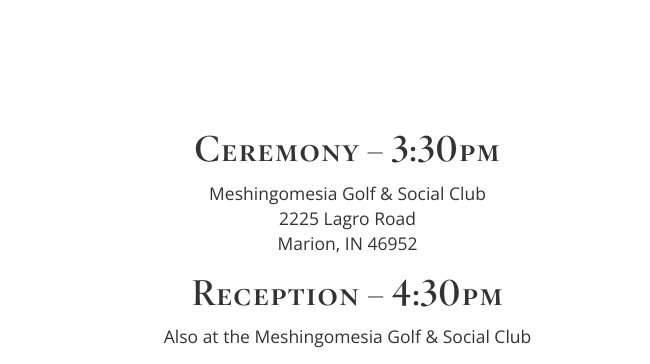
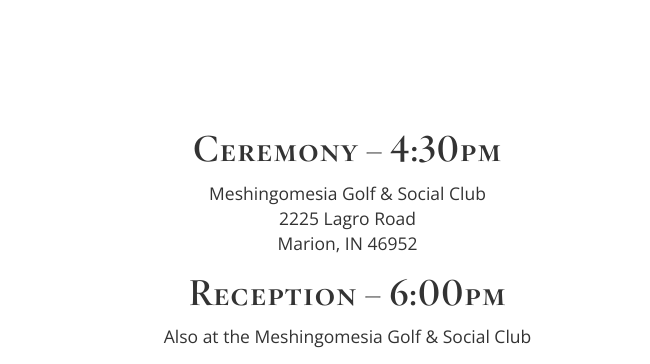
Before and after one commit to kirbyk/kirbylovesamy.com, a website: page index.html in a window 1280 px wide. Shown: the part 1801-2165 px from the top of the page, 0-650 px from the left. Drawn offline with nearby package versions, Linux system fonts and the light colour scheme; grey boxes are pictures that could not be loaded; files whose address does not match are found by name.

Commit message:
Update times

```diff
--- a/index.html
+++ b/index.html
@@ -79,7 +79,7 @@
           <div class='row'>
             <div class='col-xs-12 col-sm-6'>
               <div class='location-wrapper'>
-                <h3 class='location-heading'>Ceremony – 3:30pm</h3>
+                <h3 class='location-heading'>Ceremony – 4:30pm</h3>
                 <div class='location-subheading'>
                   Meshingomesia Golf &amp; Social Club
                   <br />
@@ -88,7 +88,7 @@
                   Marion, IN 46952
                 </div>
 
-                <h3 class='location-heading'>Reception – 4:30pm</h3>
+                <h3 class='location-heading'>Reception – 6:00pm</h3>
                 <div class='location-subheading'>
                   Also at the Meshingomesia Golf &amp; Social Club
                 </div>
```
